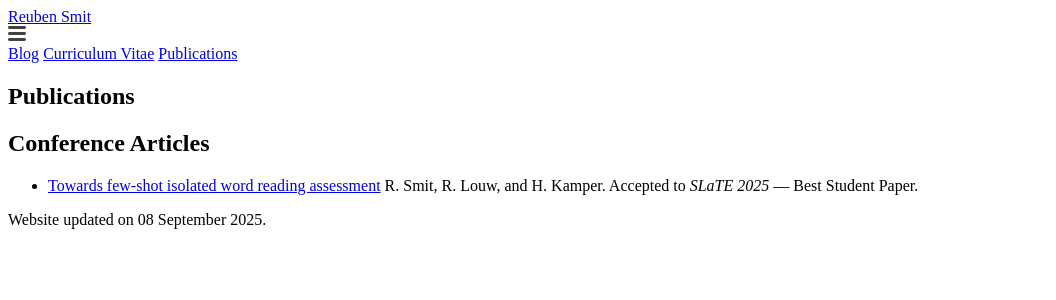
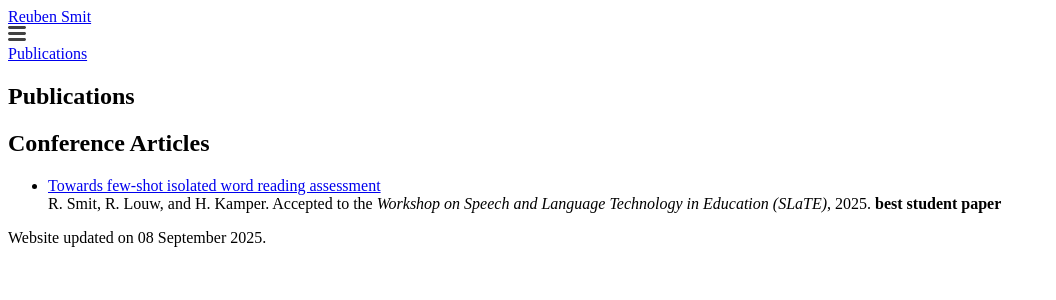
Before and after one commit to Reubix29/Reubix29.github.io, a Jekyll site: the page built from publications.md, in a window 1280 px wide. Shown: the top 300 px of the page, without its empty margins (0-1056 px from the left). Built offline with Jekyll 4.4.1, drawn with Linux system fonts in a browser that asks for light colours; a style sheet for code colours, icons or effects is not loaded.

Commit message:
minor changes

```diff
--- a/publications.md
+++ b/publications.md
@@ -9,4 +9,4 @@
 ## Conference Articles
 
 - [Towards few-shot isolated word reading assessment](https://arxiv.org/abs/2507.12217)
-R. Smit, R. Louw, and H. Kamper. Accepted to *SLaTE 2025* --- Best Student Paper.
+  R. Smit, R. Louw, and H. Kamper. Accepted to the *Workshop on Speech and Language Technology in Education (SLaTE)*, 2025. **best student paper**
```
Also changed, not shown: blog.md (+1 -1 lines), cv.md (+1 -1 lines).
